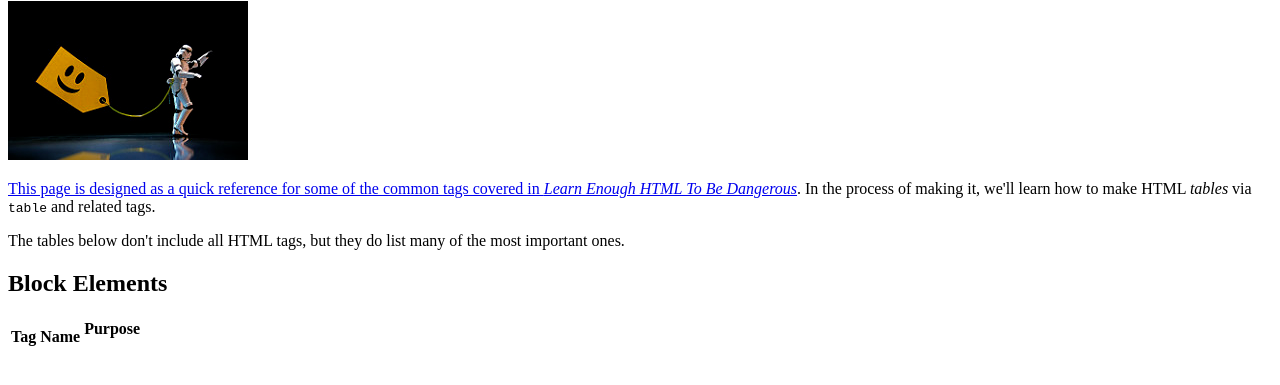
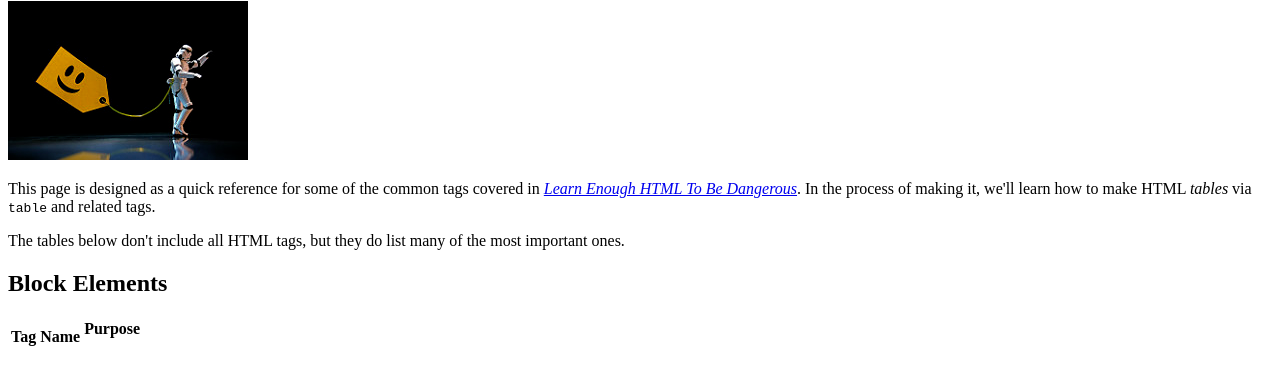
Before and after one commit to itsdarrenlee/html_practice, a plain HTML site: page tags.html in a window 1280 px wide. Shown: the part 79-464 px from the top of the page. Drawn offline with Linux system fonts and the light colour scheme.

Commit message:
edit tags

```diff
--- a/tags.html
+++ b/tags.html
@@ -8,7 +8,7 @@
 
     <h1>Important HTML tags</h1>
 
-    <a href="https://www.flickr.com/photos/jdhancock/3814523970"><img src="images/storm_trooper_tagged.jpg" alt="Tagged storm trooper"/>
+    <a href="https://www.flickr.com/photos/jdhancock/3814523970"><img src="images/storm_trooper_tagged.jpg" alt="Tagged storm trooper"/></a>
 
     <p>
       This page is designed as a quick reference for some of the common tags covered in <a href="https://learnenough.com/html-tutorial"><em>Learn Enough HTML To Be Dangerous</em></a>. In the process of making it, we'll learn how to make HTML <em>tables</em> via <code>table</code> and related tags.
```
